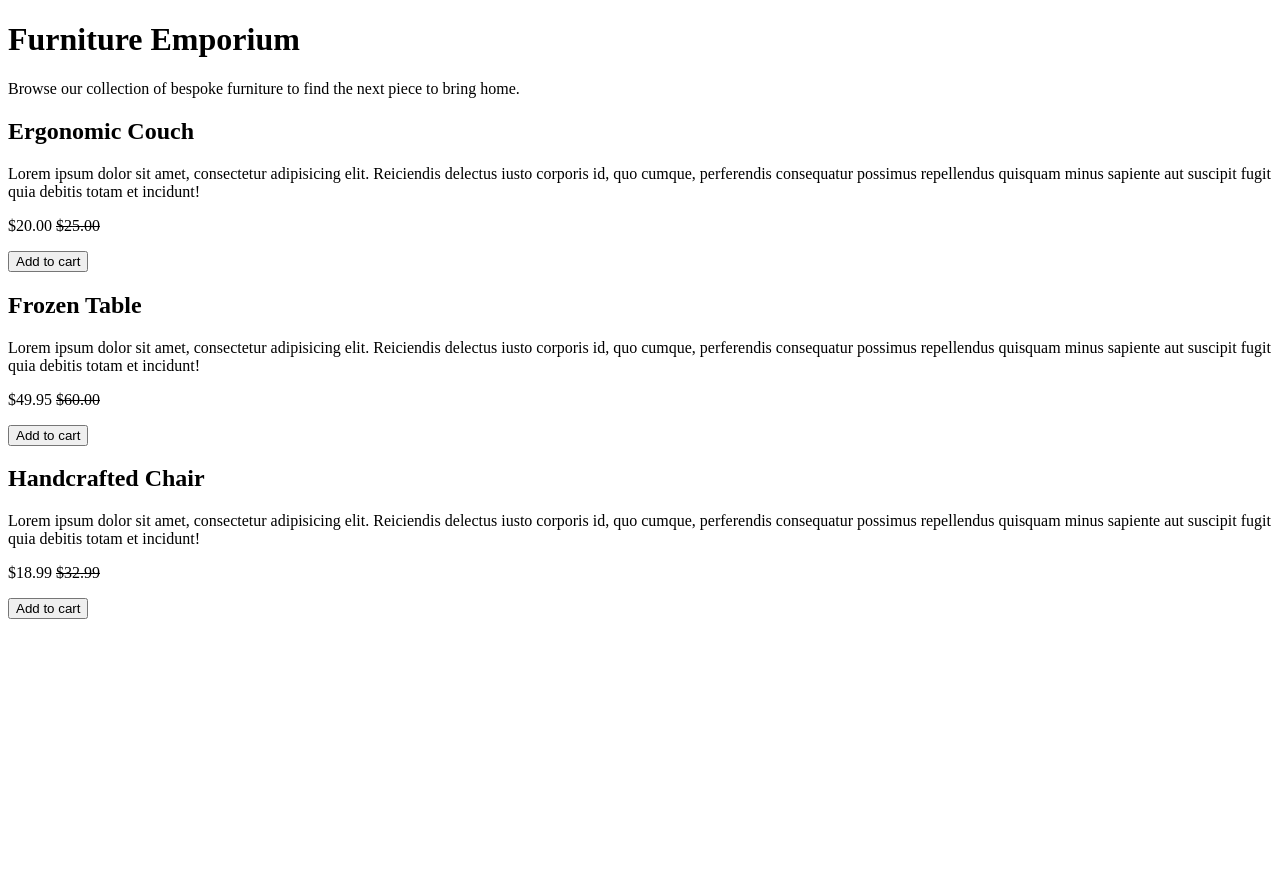
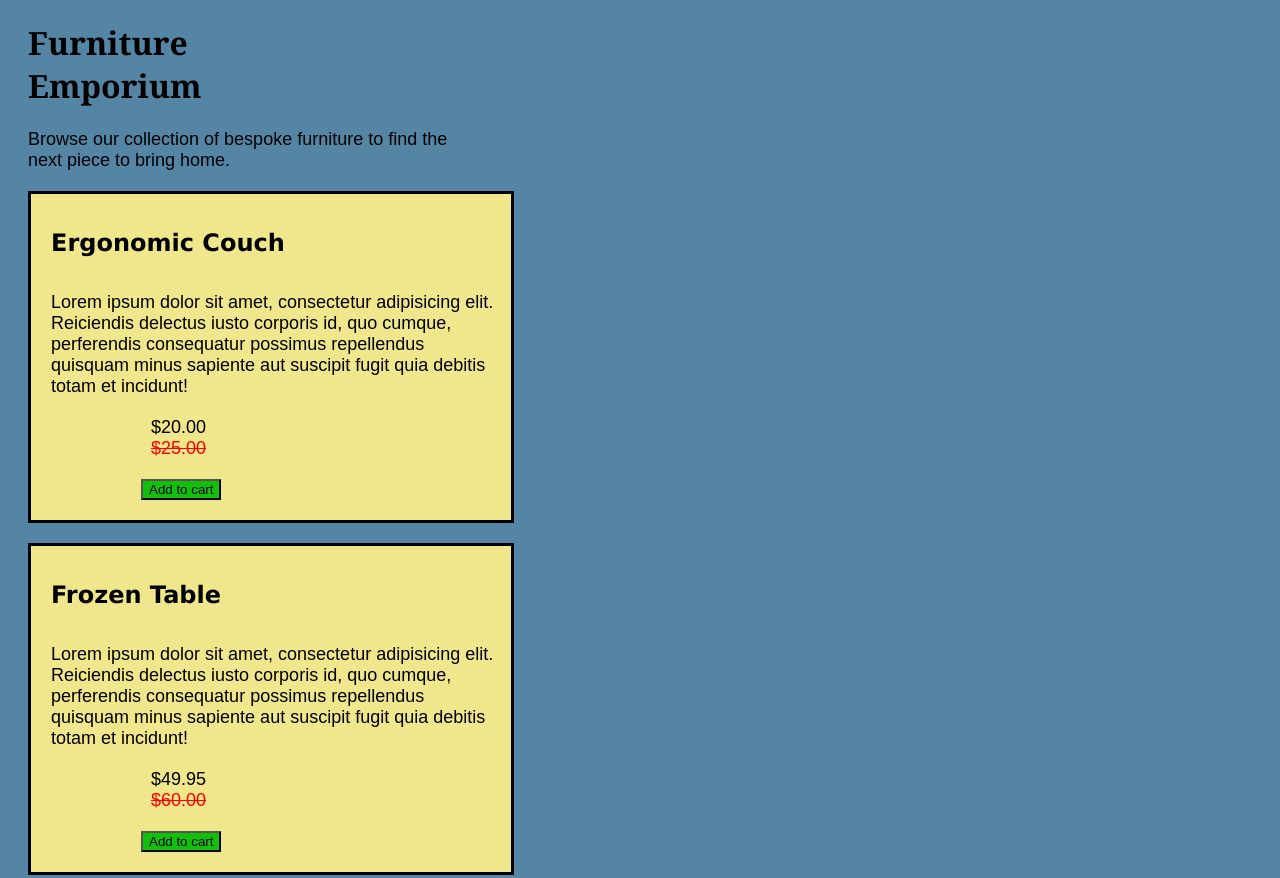
Before and after one commit to chrisalanwright/furniture-emporium, a plain HTML site: page index.html in a window 1280 px wide. Shown: the top 878 px of the page. Before the commit the page ends 800 px from the top, so only its background shows below. Drawn offline with Linux system fonts and the light colour scheme.

Commit message:
css-updates

```diff
--- a/index.css
+++ b/index.css
@@ -0,0 +1,56 @@
+h2 {
+  font-family: Verdana, Geneva, Tahoma, sans-serif;
+}
+
+s {
+  color: red;
+}
+
+.title {
+  font-family: Georgia, "Times New Roman", Times, serif;
+}
+
+.title {
+  width: 152px;
+  margin-left: 20px;
+}
+
+body {
+  background-color: rgb(84, 133, 165);
+}
+
+p {
+  margin: 20px;
+  font-size: large;
+  font-family: sans-serif;
+  width: 450px;
+}
+
+h2 {
+  padding: 15px;
+  margin-left: 5px;
+}
+
+button {
+  margin-left: 110px;
+  background-color: rgb(16, 192, 10);
+  transition-duration: 0.4s;
+  cursor: pointer;
+}
+
+.price {
+  margin-left: 120px;
+  width: 60px;
+}
+
+.under-title {
+  background-color: transparent;
+}
+
+article {
+  background-color: khaki;
+  margin: 20px;
+  padding-bottom: 20px;
+  width: 480px;
+  border: solid;
+}
--- a/index.html
+++ b/index.html
@@ -1,13 +1,14 @@
 <!DOCTYPE html>
 <html lang="en">
   <head>
+    <link rel="stylesheet" href="index.css" />
     <title>Furniture Emporium</title>
   </head>
   <body>
     <main>
       <header>
-        <h1>Furniture Emporium</h1>
-        <p>
+        <h1 class="title">Furniture Emporium</h1>
+        <p class="under-title">
           Browse our collection of bespoke furniture to find the next piece to
           bring home.
         </p>
@@ -20,7 +21,7 @@
           possimus repellendus quisquam minus sapiente aut suscipit fugit quia
           debitis totam et incidunt!
         </p>
-        <p>$20.00 <s>$25.00</s></p>
+        <p class="price">$20.00 <s>$25.00</s></p>
         <button>Add to cart</button>
       </article>
       <article>
@@ -31,7 +32,7 @@
           possimus repellendus quisquam minus sapiente aut suscipit fugit quia
           debitis totam et incidunt!
         </p>
-        <p>$49.95 <s>$60.00</s></p>
+        <p class="price">$49.95 <s>$60.00</s></p>
         <button>Add to cart</button>
       </article>
       <article>
@@ -42,7 +43,7 @@
           possimus repellendus quisquam minus sapiente aut suscipit fugit quia
           debitis totam et incidunt!
         </p>
-        <p>$18.99 <s>$32.99</s></p>
+        <p class="price">$18.99 <s>$32.99</s></p>
         <button>Add to cart</button>
       </article>
     </main>
```
